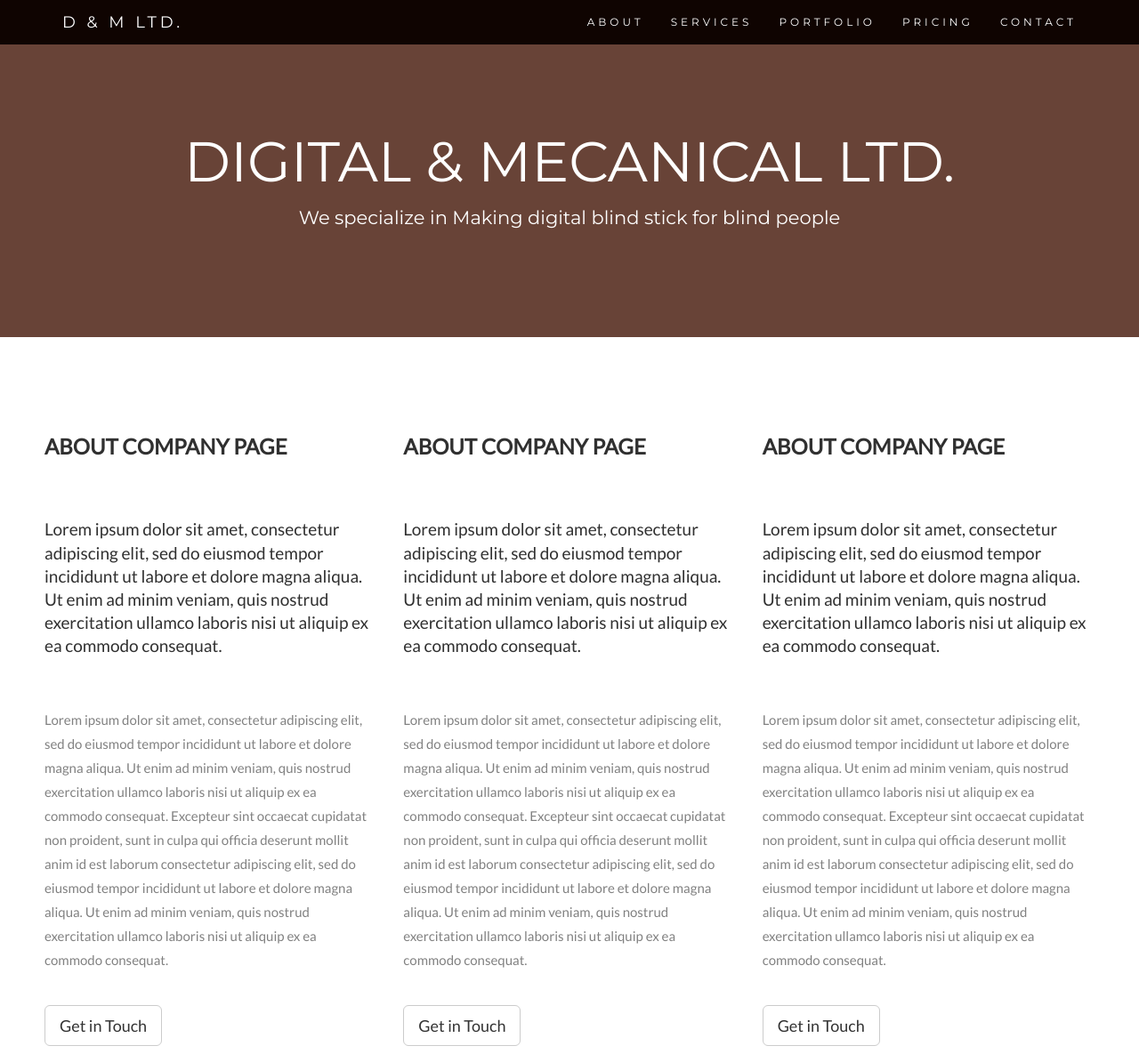
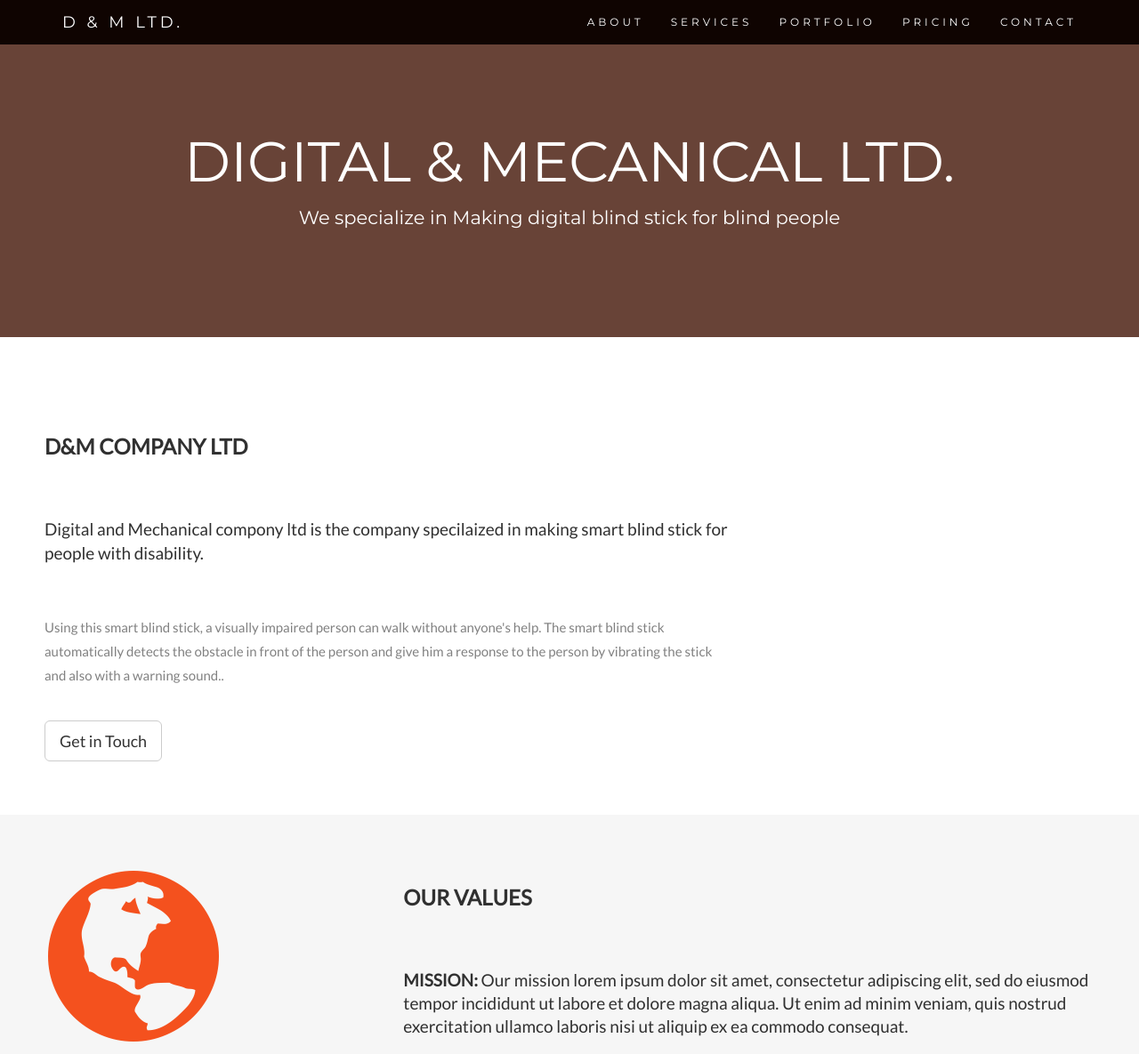
Before and after one commit to rukundocr/d-mcoltd, a plain HTML site: page index.html in a window 1280 px wide. Shown: the top 1185 px of the page at 89% size. Drawn offline with nearby package versions, Linux system fonts and the light colour scheme.

Commit message:
adding some contents

```diff
--- a/index.html
+++ b/index.html
@@ -222,22 +222,10 @@
    <!-- Container (About Section) -->
    <div id="about" class="container-fluid">
      <div class="row">
-       <div class="col-sm-4">
-         <h2>About Company Page</h2><br>
-         <h4>Lorem ipsum dolor sit amet, consectetur adipiscing elit, sed do eiusmod tempor incididunt ut labore et dolore magna aliqua. Ut enim ad minim veniam, quis nostrud exercitation ullamco laboris nisi ut aliquip ex ea commodo consequat.</h4><br>
-         <p>Lorem ipsum dolor sit amet, consectetur adipiscing elit, sed do eiusmod tempor incididunt ut labore et dolore magna aliqua. Ut enim ad minim veniam, quis nostrud exercitation ullamco laboris nisi ut aliquip ex ea commodo consequat. Excepteur sint occaecat cupidatat non proident, sunt in culpa qui officia deserunt mollit anim id est laborum consectetur adipiscing elit, sed do eiusmod tempor incididunt ut labore et dolore magna aliqua. Ut enim ad minim veniam, quis nostrud exercitation ullamco laboris nisi ut aliquip ex ea commodo consequat.</p>
-         <br><button class="btn btn-default btn-lg">Get in Touch</button>
-       </div>
-       <div class="col-sm-4">
-           <h2>About Company Page</h2><br>
-           <h4>Lorem ipsum dolor sit amet, consectetur adipiscing elit, sed do eiusmod tempor incididunt ut labore et dolore magna aliqua. Ut enim ad minim veniam, quis nostrud exercitation ullamco laboris nisi ut aliquip ex ea commodo consequat.</h4><br>
-           <p>Lorem ipsum dolor sit amet, consectetur adipiscing elit, sed do eiusmod tempor incididunt ut labore et dolore magna aliqua. Ut enim ad minim veniam, quis nostrud exercitation ullamco laboris nisi ut aliquip ex ea commodo consequat. Excepteur sint occaecat cupidatat non proident, sunt in culpa qui officia deserunt mollit anim id est laborum consectetur adipiscing elit, sed do eiusmod tempor incididunt ut labore et dolore magna aliqua. Ut enim ad minim veniam, quis nostrud exercitation ullamco laboris nisi ut aliquip ex ea commodo consequat.</p>
-           <br><button class="btn btn-default btn-lg">Get in Touch</button>
-         </div>
-       <div class="col-sm-4">
-           <h2>About Company Page</h2><br>
-           <h4>Lorem ipsum dolor sit amet, consectetur adipiscing elit, sed do eiusmod tempor incididunt ut labore et dolore magna aliqua. Ut enim ad minim veniam, quis nostrud exercitation ullamco laboris nisi ut aliquip ex ea commodo consequat.</h4><br>
-           <p>Lorem ipsum dolor sit amet, consectetur adipiscing elit, sed do eiusmod tempor incididunt ut labore et dolore magna aliqua. Ut enim ad minim veniam, quis nostrud exercitation ullamco laboris nisi ut aliquip ex ea commodo consequat. Excepteur sint occaecat cupidatat non proident, sunt in culpa qui officia deserunt mollit anim id est laborum consectetur adipiscing elit, sed do eiusmod tempor incididunt ut labore et dolore magna aliqua. Ut enim ad minim veniam, quis nostrud exercitation ullamco laboris nisi ut aliquip ex ea commodo consequat.</p>
+       <div class="col-sm-8">
+           <h2>D&M COMPANY LTD</h2><br>
+           <h4>Digital and Mechanical compony ltd is the company specilaized in making smart blind stick for people with disability.</h4><br>
+           <p>Using this smart blind stick, a visually impaired person can walk without anyone's help. The smart blind stick automatically detects the obstacle in front of the person and give him a response to the person by vibrating the stick and also with a warning sound..</p>
            <br><button class="btn btn-default btn-lg">Get in Touch</button>
          </div>
          </div>
```
